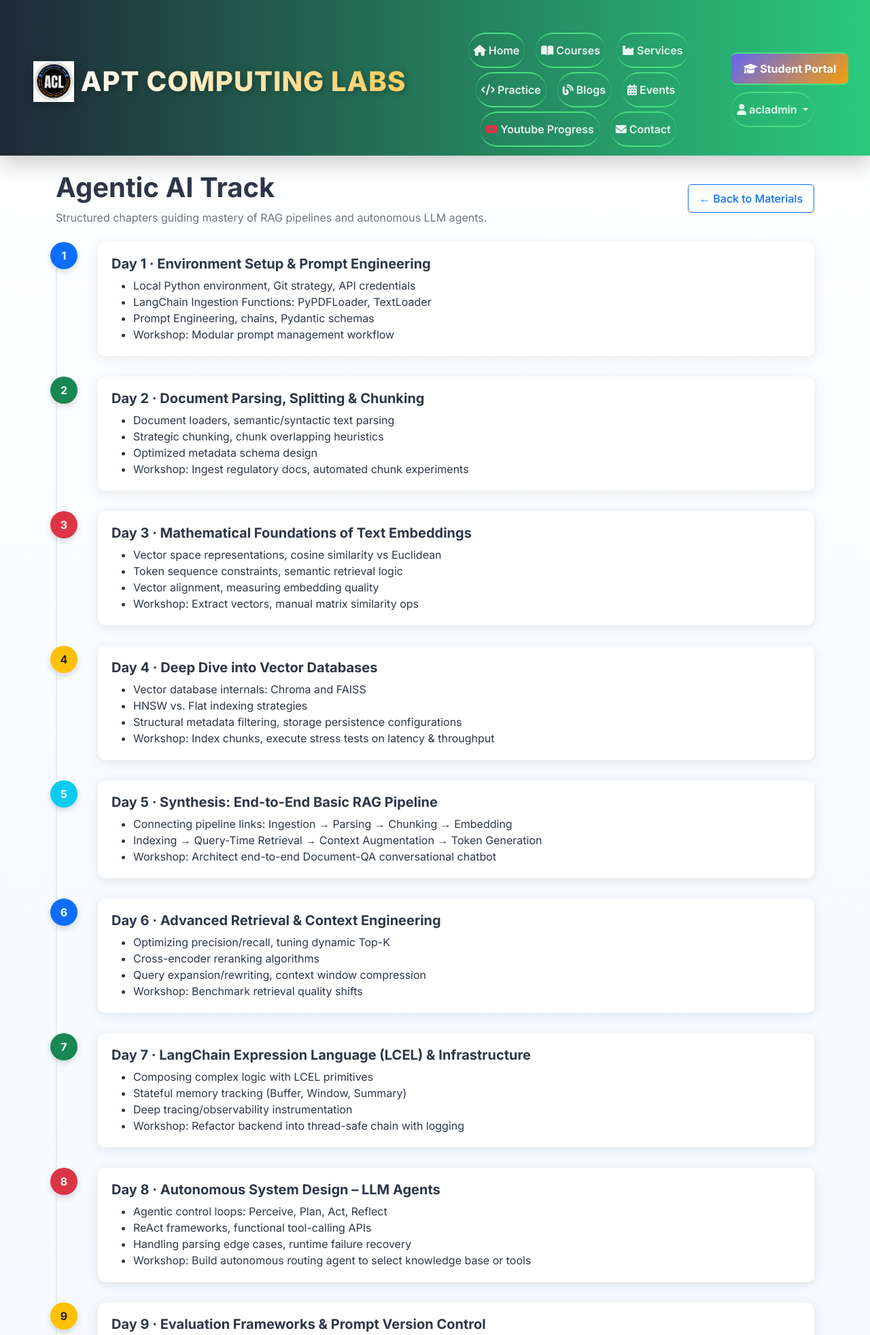
After one commit to kamallearner123/acl_codeside, a Django app: page /materials/agentic-ai/ in a window 1280 px wide. The commit adds this page. Shown: the top 1964 px of the page at 68% size. Run offline with Django 5.2, Linux system fonts and the light colour scheme; a user stored in the database is signed in.

Commit message:
feat: added agentic ai materials track and linked course page

```diff
--- a/materials/urls.py
+++ b/materials/urls.py
@@ -11,4 +11,5 @@ urlpatterns = [
     path("rust-programming/", views.RustMaterialsView.as_view(), name="rust"),
     path("c-programming/", views.CProgrammingMaterialsView.as_view(), name="c_programming"),
     path("dsa-concepts/", views.DSAMaterialsView.as_view(), name="dsa_concepts"),
+    path("agentic-ai/", views.AgenticAIMaterialsView.as_view(), name="agentic_ai"),
 ]
--- a/materials/views.py
+++ b/materials/views.py
@@ -28,3 +28,7 @@ class CProgrammingMaterialsView(LoginRequiredMixin, TemplateView):
 
 class DSAMaterialsView(LoginRequiredMixin, TemplateView):
     template_name = "materials/dsa_concepts.html"
+
+
+class AgenticAIMaterialsView(LoginRequiredMixin, TemplateView):
+    template_name = "materials/agentic_ai.html"
--- a/seed_data.py
+++ b/seed_data.py
@@ -193,7 +193,7 @@ try:
   </div>
 
   <div class="mt-10 mb-4 text-center flex flex-col sm:flex-row justify-center gap-4 print:hidden">
-    <a href="https://www.aptcomputinglabs.com/courses/agentic-ai/" target="_blank" rel="noopener noreferrer" class="bg-brand-coral hover:bg-opacity-90 text-white px-8 py-3.5 rounded-full font-bold shadow-lg transition-transform hover:-translate-y-0.5 inline-flex items-center justify-center">
+    <a href="/agentic-ai/" target="_blank" rel="noopener noreferrer" class="bg-brand-coral hover:bg-opacity-90 text-white px-8 py-3.5 rounded-full font-bold shadow-lg transition-transform hover:-translate-y-0.5 inline-flex items-center justify-center">
       Go to full content <i class="fas fa-arrow-right ml-2"></i>
     </a>
     <button type="button" onclick="window.print()" class="bg-gray-800 hover:bg-gray-700 text-white px-8 py-3.5 rounded-full font-bold shadow-lg transition-transform hover:-translate-y-0.5 inline-flex items-center justify-center">
--- /dev/null
+++ b/templates/materials/agentic_ai.html
@@ -0,0 +1,178 @@
+{% extends "base.html" %}
+{% block title %}Agentic AI Materials{% endblock %}
+{% block content %}
+<div class="container py-5">
+    <div class="d-flex justify-content-between align-items-center mb-4">
+        <div>
+            <h1 class="display-6 fw-bold">Agentic AI Track</h1>
+            <p class="text-muted mb-0">Structured chapters guiding mastery of RAG pipelines and autonomous LLM agents.</p>
+        </div>
+        <a class="btn btn-outline-primary" href="{% url 'materials:dashboard' %}">← Back to Materials</a>
+    </div>
+
+    <div class="timeline">
+        <div class="timeline-item">
+            <div class="timeline-icon bg-primary text-white">1</div>
+            <div class="timeline-content">
+                <h5 class="fw-bold">Day 1 · Environment Setup & Prompt Engineering</h5>
+                <ul class="mb-0">
+                    <li>Local Python environment, Git strategy, API credentials</li>
+                    <li>LangChain Ingestion Functions: PyPDFLoader, TextLoader</li>
+                    <li>Prompt Engineering, chains, Pydantic schemas</li>
+                    <li>Workshop: Modular prompt management workflow</li>
+                </ul>
+            </div>
+        </div>
+        <div class="timeline-item">
+            <div class="timeline-icon bg-success text-white">2</div>
+            <div class="timeline-content">
+                <h5 class="fw-bold">Day 2 · Document Parsing, Splitting & Chunking</h5>
+                <ul class="mb-0">
+                    <li>Document loaders, semantic/syntactic text parsing</li>
+                    <li>Strategic chunking, chunk overlapping heuristics</li>
+                    <li>Optimized metadata schema design</li>
+                    <li>Workshop: Ingest regulatory docs, automated chunk experiments</li>
+                </ul>
+            </div>
+        </div>
+        <div class="timeline-item">
+            <div class="timeline-icon bg-danger text-white">3</div>
+            <div class="timeline-content">
+                <h5 class="fw-bold">Day 3 · Mathematical Foundations of Text Embeddings</h5>
+                <ul class="mb-0">
+                    <li>Vector space representations, cosine similarity vs Euclidean</li>
+                    <li>Token sequence constraints, semantic retrieval logic</li>
+                    <li>Vector alignment, measuring embedding quality</li>
+                    <li>Workshop: Extract vectors, manual matrix similarity ops</li>
+                </ul>
+            </div>
+        </div>
+        <div class="timeline-item">
+            <div class="timeline-icon bg-warning text-dark">4</div>
+            <div class="timeline-content">
+                <h5 class="fw-bold">Day 4 · Deep Dive into Vector Databases</h5>
+                <ul class="mb-0">
+                    <li>Vector database internals: Chroma and FAISS</li>
+                    <li>HNSW vs. Flat indexing strategies</li>
+                    <li>Structural metadata filtering, storage persistence configurations</li>
+                    <li>Workshop: Index chunks, execute stress tests on latency & throughput</li>
+                </ul>
+            </div>
+        </div>
+        <div class="timeline-item">
+            <div class="timeline-icon bg-info text-white">5</div>
+            <div class="timeline-content">
+                <h5 class="fw-bold">Day 5 · Synthesis: End-to-End Basic RAG Pipeline</h5>
+                <ul class="mb-0">
+                    <li>Connecting pipeline links: Ingestion &rarr; Parsing &rarr; Chunking &rarr; Embedding</li>
+                    <li>Indexing &rarr; Query-Time Retrieval &rarr; Context Augmentation &rarr; Token Generation</li>
+                    <li>Workshop: Architect end-to-end Document-QA conversational chatbot</li>
+                </ul>
+            </div>
+        </div>
+        <div class="timeline-item">
+            <div class="timeline-icon bg-primary text-white">6</div>
+            <div class="timeline-content">
+                <h5 class="fw-bold">Day 6 · Advanced Retrieval & Context Engineering</h5>
+                <ul class="mb-0">
+                    <li>Optimizing precision/recall, tuning dynamic Top-K</li>
+                    <li>Cross-encoder reranking algorithms</li>
+                    <li>Query expansion/rewriting, context window compression</li>
+                    <li>Workshop: Benchmark retrieval quality shifts</li>
+                </ul>
+            </div>
+        </div>
+        <div class="timeline-item">
+            <div class="timeline-icon bg-success text-white">7</div>
+            <div class="timeline-content">
+                <h5 class="fw-bold">Day 7 · LangChain Expression Language (LCEL) & Infrastructure</h5>
+                <ul class="mb-0">
+                    <li>Composing complex logic with LCEL primitives</li>
+                    <li>Stateful memory tracking (Buffer, Window, Summary)</li>
+                    <li>Deep tracing/observability instrumentation</li>
+                    <li>Workshop: Refactor backend into thread-safe chain with logging</li>
+                </ul>
+            </div>
+        </div>
+        <div class="timeline-item">
+            <div class="timeline-icon bg-danger text-white">8</div>
+            <div class="timeline-content">
+                <h5 class="fw-bold">Day 8 · Autonomous System Design – LLM Agents</h5>
+                <ul class="mb-0">
+                    <li>Agentic control loops: Perceive, Plan, Act, Reflect</li>
+                    <li>ReAct frameworks, functional tool-calling APIs</li>
+                    <li>Handling parsing edge cases, runtime failure recovery</li>
+                    <li>Workshop: Build autonomous routing agent to select knowledge base or tools</li>
+                </ul>
+            </div>
+        </div>
+        <div class="timeline-item">
+            <div class="timeline-icon bg-warning text-dark">9</div>
+            <div class="timeline-content">
+                <h5 class="fw-bold">Day 9 · Evaluation Frameworks & Prompt Version Control</h5>
+                <ul class="mb-0">
+                    <li>Treating prompts as system source code</li>
+                    <li>Deterministic unit tests, Git-driven prompt rollback</li>
+                    <li>Human-in-the-loop and LLM-as-a-judge A/B validation</li>
+                    <li>Workshop: Regression testing suite and A/B safety metrics</li>
+                </ul>
+            </div>
+        </div>
+        <div class="timeline-item">
+            <div class="timeline-icon bg-info text-white">10</div>
+            <div class="timeline-content">
+                <h5 class="fw-bold">Day 10 · Capstone Production Optimization</h5>
+                <ul class="mb-0">
+                    <li>Code review patterns for large model deployments</li>
+                    <li>Continuous logging, robust parameter configuration</li>
+                    <li>Comprehensive technical developer documentation</li>
+                    <li>Workshop: Push optimized repository with multi-tier tests</li>
+                </ul>
+            </div>
+        </div>
+        <div class="timeline-item">
+            <div class="timeline-icon bg-dark text-white"><i class="fas fa-rocket"></i></div>
+            <div class="timeline-content">
+                <h5 class="fw-bold">Capstone Project Profile</h5>
+                <ul class="mb-0">
+                    <li>Objective: Build a comprehensive, production-grade RAG Conversational System over enterprise data</li>
+                    <li>At least one functional, autonomous Tool-Calling agent capability</li>
+                    <li>Deliverable: Integrated prompt variation history log with validation sheet</li>
+                    <li>Deliverable: Production-ready markdown documentation</li>
+                </ul>
+            </div>
+        </div>
+    </div>
+</div>
+
+<style>
+.timeline {
+    position: relative;
+    padding-left: 40px;
+    border-left: 2px solid #e9ecef;
+}
+.timeline-item {
+    position: relative;
+    margin-bottom: 30px;
+    padding-left: 20px;
+}
+.timeline-icon {
+    position: absolute;
+    left: -50px;
+    width: 40px;
+    height: 40px;
+    border-radius: 50%;
+    display: flex;
+    align-items: center;
+    justify-content: center;
+    font-weight: 700;
+    box-shadow: 0 4px 10px rgba(0, 0, 0, 0.15);
+}
+.timeline-content {
+    background: #ffffff;
+    border-radius: 10px;
+    padding: 20px;
+    box-shadow: 0 3px 15px rgba(0, 0, 0, 0.1);
+}
+</style>
+{% endblock %}
```
Also changed, not shown: templates/materials/dashboard.html (+9 -0 lines), db.sqlite3.
